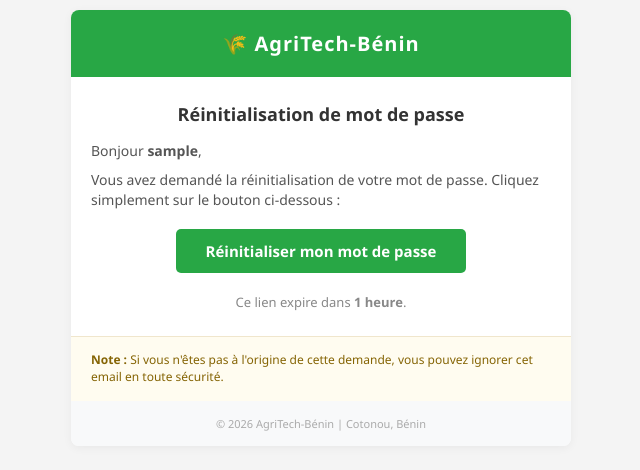
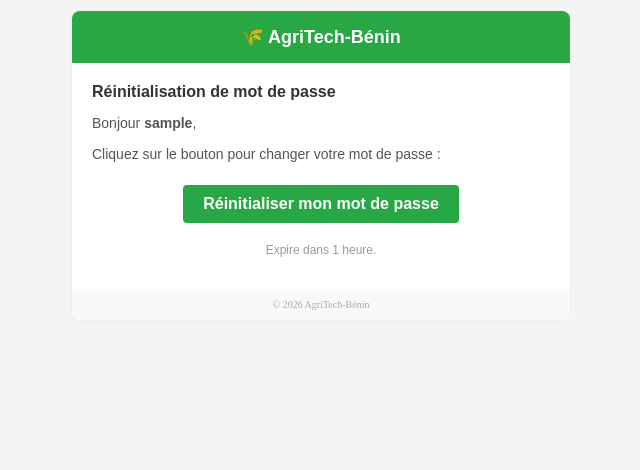
Before and after one commit to amirmoussa01/agritech-benin, a Django app: template templates/registration/password_reset_email.html in a window 1280 px wide. Shown: the top 470 px of the page, without its empty margins (319-959 px from the left). Run offline with Django 5.2, Linux system fonts and the light colour scheme; the template is opened without the code that fills it, so the values that code supplies are empty; the visitor is signed in with stand-in values (Sample User, id 1); parts of the project's set-up code (start-up, migrations or seed data) failed here and were passed over.

Commit message:
Modif mail 3

```diff
--- a/templates/registration/password_reset_email.html
+++ b/templates/registration/password_reset_email.html
@@ -2,75 +2,40 @@
 <html lang="fr">
 <head>
     <meta charset="UTF-8">
-    <meta name="viewport" content="width=device-width, initial-scale=1.0">
-    <title>Réinitialisation mot de passe</title>
+    <style>
+        body { margin: 0; padding: 0; background-color: #f4f4f4; }
+        .wrapper { width: 100%; table-layout: fixed; background-color: #f4f4f4; padding: 10px 0; }
+        .main-card { width: 100%; max-width: 500px; background: #ffffff; border-radius: 8px; border: 1px solid #eeeeee; }
+    </style>
 </head>
-<body style="margin: 0; padding: 0; font-family: 'Segoe UI', Tahoma, Geneva, Verdana, sans-serif; background-color: #f4f4f4;">
-    <table width="100%" border="0" cellspacing="0" cellpadding="0" style="background-color: #f4f4f4; padding: 10px 0;">
+<body>
+    <center class="wrapper">
+        <table class="main-card" border="0" cellspacing="0" cellpadding="0">
             <tr>
-            <td align="center">
-                <table width="100%" border="0" cellspacing="0" cellpadding="0" style="max-width: 500px; background-color: #ffffff; border-radius: 8px; overflow: hidden; box-shadow: 0 2px 10px rgba(0,0,0,0.05);">
-
-                    <tr>
-                        <td style="background: #28a745; padding: 20px; text-align: center;">
-                            <h1 style="color: white; margin: 0; font-size: 20px; letter-spacing: 1px;">🌾 AgriTech-Bénin</h1>
+                <td style="background: #28a745; padding: 15px; text-align: center; border-radius: 8px 8px 0 0;">
+                    <h1 style="color: #ffffff; margin: 0; font-size: 18px; font-family: Arial, sans-serif;">🌾 AgriTech-Bénin</h1>
                 </td>
             </tr>
-
             <tr>
-                        <td style="padding: 25px 20px;">
-                            <h2 style="color: #333; margin: 0 0 15px 0; font-size: 18px; text-align: center;">Réinitialisation de mot de passe</h2>
-
-                            <p style="font-size: 14px; color: #555; margin: 0 0 10px 0;">
-                                Bonjour <strong>{{ user.get_username }}</strong>,
-                            </p>
-
-                            <p style="font-size: 14px; color: #555; line-height: 1.4; margin: 0 0 20px 0;">
-                                Vous avez demandé la réinitialisation de votre mot de passe. Cliquez simplement sur le bouton ci-dessous :
-                            </p>
-
-                            <table width="100%" border="0" cellspacing="0" cellpadding="0">
-                                <tr>
-                                    <td align="center">
+                <td style="padding: 20px; font-family: Arial, sans-serif;">
+                    <h2 style="color: #333; font-size: 16px; margin-top: 0;">Réinitialisation de mot de passe</h2>
+                    <p style="font-size: 14px; color: #555;">Bonjour <strong>{{ user.get_username }}</strong>,</p>
+                    <p style="font-size: 14px; color: #555; line-height: 1.4;">Cliquez sur le bouton pour changer votre mot de passe :</p>
+                    <div style="text-align: center; margin: 20px 0;">
                         <a href="{{ protocol }}://{{ domain }}{% url 'password_reset_confirm' uidb64=uid token=token %}"
-                                           style="background-color: #28a745;
-                                                  color: #ffffff;
-                                                  padding: 12px 30px;
-                                                  text-decoration: none;
-                                                  border-radius: 5px;
-                                                  font-weight: bold;
-                                                  display: inline-block;
-                                                  font-size: 15px;">
+                           style="background-color: #28a745; color: #ffffff; padding: 10px 20px; text-decoration: none; border-radius: 4px; font-weight: bold; display: inline-block;">
                             Réinitialiser mon mot de passe
                         </a>
+                    </div>
+                    <p style="color: #999; font-size: 12px; text-align: center;">Expire dans 1 heure.</p>
+                </td>
+            </tr>
+            <tr>
+                <td style="padding: 10px; background: #f8f9fa; text-align: center; border-radius: 0 0 8px 8px;">
+                    <p style="color: #aaa; font-size: 10px; margin: 0;">© 2026 AgriTech-Bénin</p>
                 </td>
             </tr>
         </table>
-
-                            <p style="color: #888; font-size: 13px; margin: 20px 0 0 0; text-align: center;">
-                                Ce lien expire dans <strong>1 heure</strong>.
-                            </p>
-                        </td>
-                    </tr>
-
-                    <tr>
-                        <td style="padding: 15px 20px; background-color: #fffcf0; border-top: 1px solid #f0e6cc;">
-                            <p style="margin: 0; color: #856404; font-size: 12px; line-height: 1.4;">
-                                <strong>Note :</strong> Si vous n'êtes pas à l'origine de cette demande, vous pouvez ignorer cet email en toute sécurité.
-                            </p>
-                        </td>
-                    </tr>
-
-                    <tr>
-                        <td style="padding: 15px; text-align: center; background-color: #f8f9fa;">
-                            <p style="color: #aaa; font-size: 11px; margin: 0;">
-                                © 2026 AgriTech-Bénin | Cotonou, Bénin
-                            </p>
-                        </td>
-                    </tr>
-                </table>
-            </td>
-        </tr>
-    </table>
+    </center>
 </body>
 </html>
--- a/templates/registration/password_reset_form.html
+++ b/templates/registration/password_reset_form.html
@@ -86,7 +86,7 @@
                             </div>
                         </form>
                     </div>
-                </</div>
+                </div>
             </div>
         </div>
     </div>
```
Also changed, not shown: agritech/email_backend.py (+21 -101 lines). Lines whose indentation alone changed are shown as unchanged.
